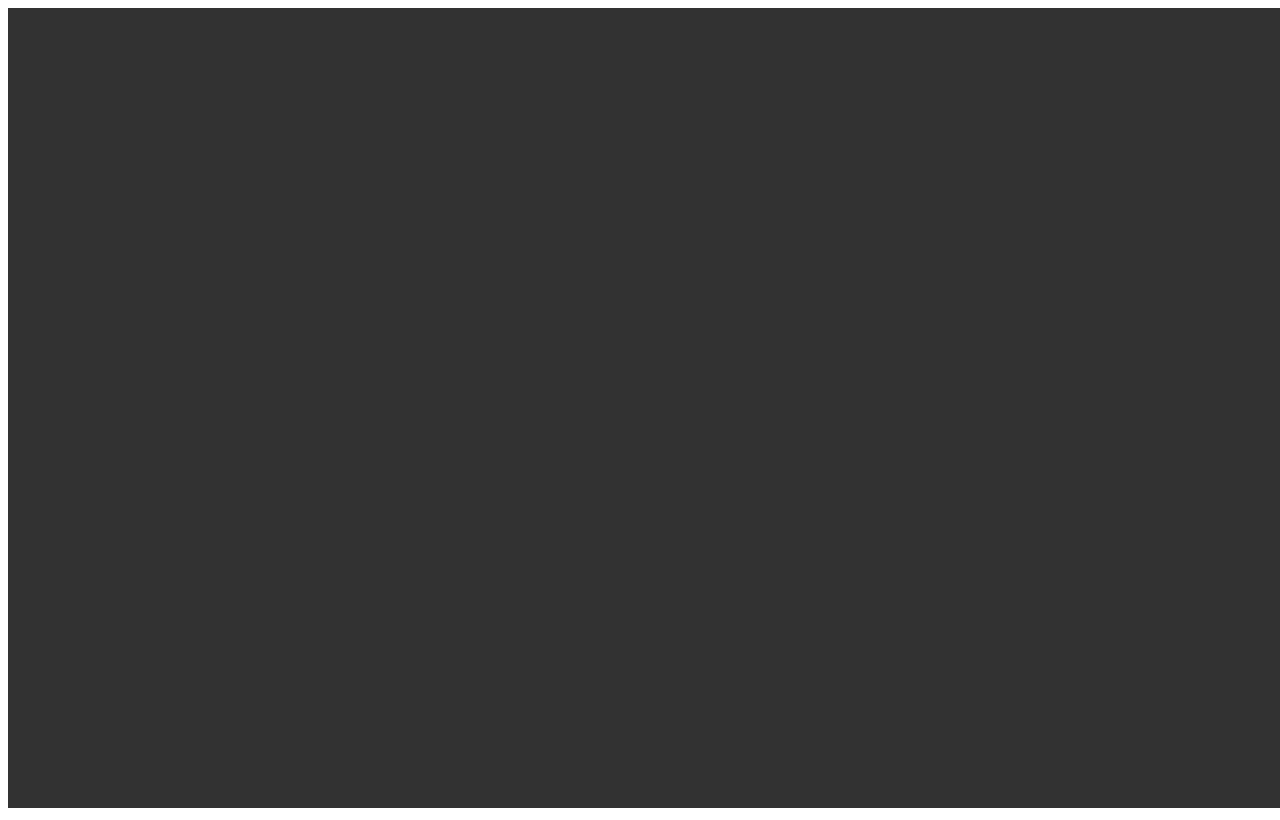
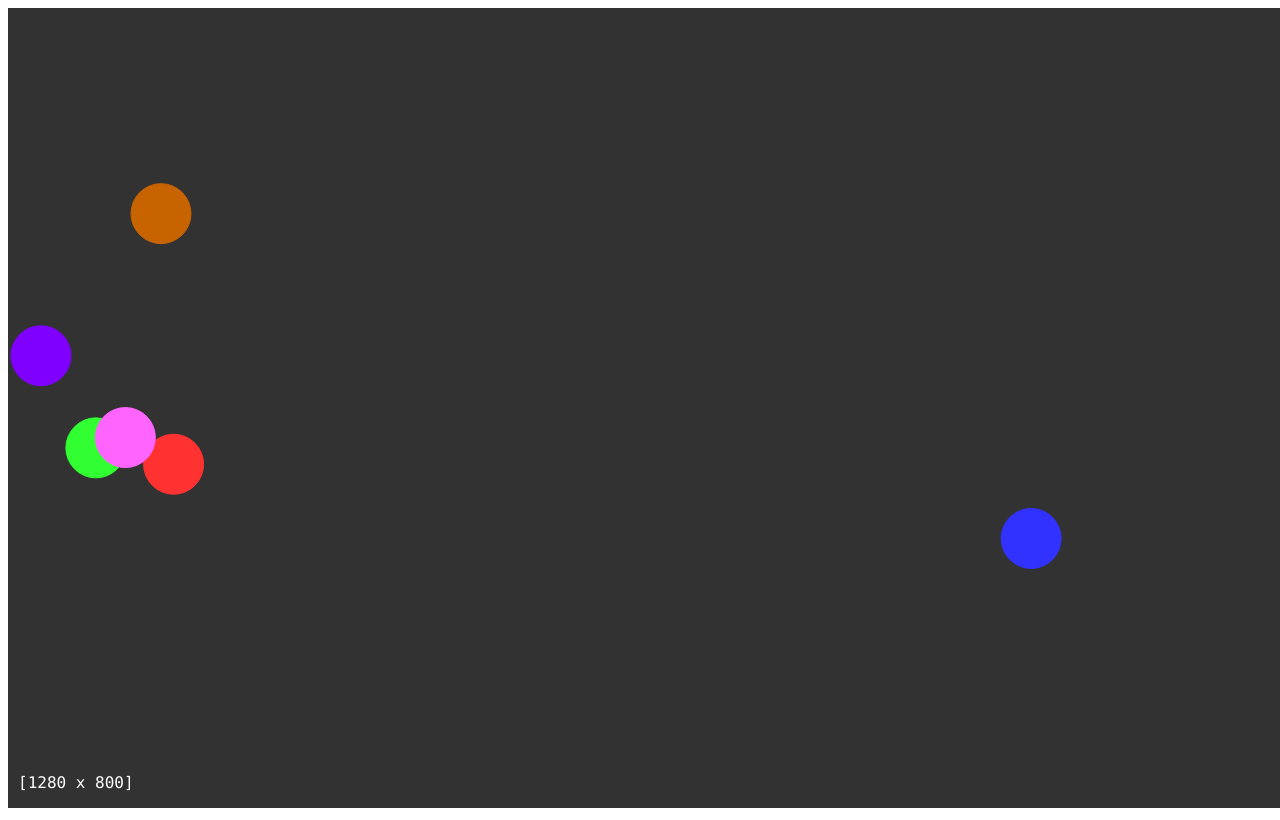
Before and after one commit to eladkap/arcavia, a plain HTML site: page arc-frontend/index1.html in a window 1280 px wide. Drawn offline with Linux system fonts and the light colour scheme.

Commit message:
added bubbles, utils and settings

```diff
--- a/arc-frontend/index1.html
+++ b/arc-frontend/index1.html
@@ -11,6 +11,9 @@
     <canvas id="gameplay-canvas1" class="gameplay-canvas1">
     </canvas>
     <script type="text/javascript" src="js/lib/vector.js"></script>
+    <script type="text/javascript" src="js/settings.js"></script>
+    <script type="text/javascript" src="js/utils.js"></script>
+    <script type="text/javascript" src="js/bubble.js"></script>
     <script type="text/javascript" src="js/game1.js"></script>
 </body>
 </html>
--- a/arc-frontend/js/bubble.js
+++ b/arc-frontend/js/bubble.js
@@ -1,14 +1,32 @@
 class Bubble {
-    constructor(x, y, vx, vy) {
+    constructor(x, y, radius, velocity, color) {
         this.pos = new Vector(x, y);
-        this.velocity = new Vector(vx, vy);
+        this.radius = radius;
+        this.velocity = velocity;
+        this.color = color;
     }
 
     display() {
-
+        ctx.beginPath();
+        ctx.arc(this.pos.x, this.pos.y, this.radius, 0, 2 * Math.PI, false);
+        ctx.fillStyle = this.color;
+        ctx.fill();
+        ctx.lineWidth = 1;
+        ctx.strokeStyle = this.color;
+        ctx.stroke();
     }
 
     update() {
+        this.pos.add(this.velocity);
+        this.checkBounds();
+    }
 
+    checkBounds() {
+        if (this.pos.x - this.radius < 0 || this.pos.x + this.radius > window.innerWidth) {
+            this.velocity.x *= -1;
+        }
+        if (this.pos.y - this.radius < 0 || this.pos.y + this.radius > window.innerHeight) {
+            this.velocity.y *= -1;
+        }
     }
 }
--- a/arc-frontend/js/game1.js
+++ b/arc-frontend/js/game1.js
@@ -6,6 +6,7 @@ canvas.height = window.innerHeight;
 
 /* GLOBALS */
 var bubbles = [];
+var queries = [];
 
 /* KEYBOARD EVENTS */
 // window.addEventListener("keypress", keyPressed);
@@ -38,13 +39,31 @@ function loadQueries() {
 
 /* SETUP METHODS */
 function createBubbles() {
-
+    for (let i = 0; i < COLORS.length; i++) {
+        let x = Utils.getRandomFromRange(2 * BUBBLE_RADIUS, window.innerWidth - 2 * BUBBLE_RADIUS);
+        let y = Utils.getRandomFromRange(2 * BUBBLE_RADIUS, window.innerHeight - 2 * BUBBLE_RADIUS);
+        let angle = Math.random() * (2 * Math.PI);
+        let velocity = Vector.fromAngle(angle, BUBBLE_MAX_VELOCITY);
+        let radius = BUBBLE_RADIUS;
+        let color = COLORS[i];
+        let bubble = new Bubble(x, y, radius, velocity, color);
+        bubbles.push(bubble);
+    }
 }
 
 /* UPDATE METHODS */
 function updateBubbles() {
+    for (let i = 0; i < bubbles.length; i++) {
+        bubbles[i].display();
+        bubbles[i].update();
+    }
+}
 
-}
+function showWindowSize() {
+    ctx.font = `${FONTS_SIZE_S}px ${FONT_FAMILY}`;
+    ctx.fillStyle = 'white';
+    ctx.fillText(`[${window.innerWidth} x ${window.innerHeight}]`, 10, window.innerHeight - 20);
+  }
 
 async function preload(callback) {
     console.log('preload');
@@ -59,6 +78,7 @@ function setup() {
 
   function update() {
     ctx.clearRect(0, 0, canvas.width, canvas.height);
+    showWindowSize();
     /* update entities */
     updateBubbles();
     requestAnimationFrame(update);
--- /dev/null
+++ b/arc-frontend/js/settings.js
@@ -0,0 +1,63 @@
+/* Game Physics */
+const GRAVITY = 0.1;
+const IMAGE_SCALE = 0.2;
+const MOVEMENT_UNITS = 5;
+const ANGLE_OFFSET = -Math.PI / 2;
+const ANGLE_OFFSET_REVERSED = Math.PI / 2;
+const FRICTION = 0.95;
+
+/* Game Graphics */
+
+/* Fonts */
+const FONT_FAMILY = 'consolas';
+const FONTS_SIZE_S = '16';
+const FONTS_SIZE_M = '24';
+const FONTS_SIZE_L = '32';
+
+/* Spaceship */
+
+/** Bubbles */
+const BUBBLES_NUM = 10;
+const BUBBLE_MAX_VELOCITY = 6;
+const BUBBLE_RADIUS = 30;
+
+/* Colors */
+const COLORS = [
+    'rgb(255, 50, 50)',
+    'rgb(50, 255, 50)',
+    'rgb(50, 50, 255)',
+    'rgb(127, 0, 255)',
+    'rgb(200, 100, 0)',
+    'rgb(255, 100, 255)'
+]
+
+/* Raptor */
+const RAPTOR_POS_X = window.innerWidth * 0.5;
+const RAPTOR_POS_Y = window.innerHeight * 0.8;
+const RAPTOR_ALTITUDE = 100;
+const RAPTOR_HEALTH = 1000;
+const RAPTOR_SHIELD = 0;
+const RAPTOR_ACC = 0.7;
+const RAPTOR_BOOST_ACC = 1;
+const RAPTOR_MAX_SPEED = 8;
+const RAPTOR_MAX_BOOST_SPEED = 10;
+const ROTATE_ACC = 0.1;
+const MAX_ROTATE = 1;
+const RAPTOR_FRICTION = 0.95;
+
+/* Bullet */
+const BULLET_SPEED = 20;
+const BULLET_RADIUS = 3;
+const BULLET_INTERVAL = 500;
+const BULLET_DAMAGE = 5;
+const BULLET_COLOR = 'rgba(255,100,100,1)';
+
+/* Rocket */
+const ROCKET_SPEED = 10;
+const ROCKET_RADIUS = 5;
+const ROCKET_HEIGHT = 30;
+const ROCKET_DAMAGE = 30;
+const ROCKET_COLOR = 'rgba(100,100,255,1)';
+
+/* Enablers */
+var ALLOW_SOUND = false;
--- /dev/null
+++ b/arc-frontend/js/utils.js
@@ -0,0 +1,5 @@
+class Utils {
+    static getRandomFromRange(a, b) {
+        return Math.random() * (b - a) + a;
+    }
+}
```
Also changed, not shown: arc-frontend/js/query.js (added, +7 -0 lines).
